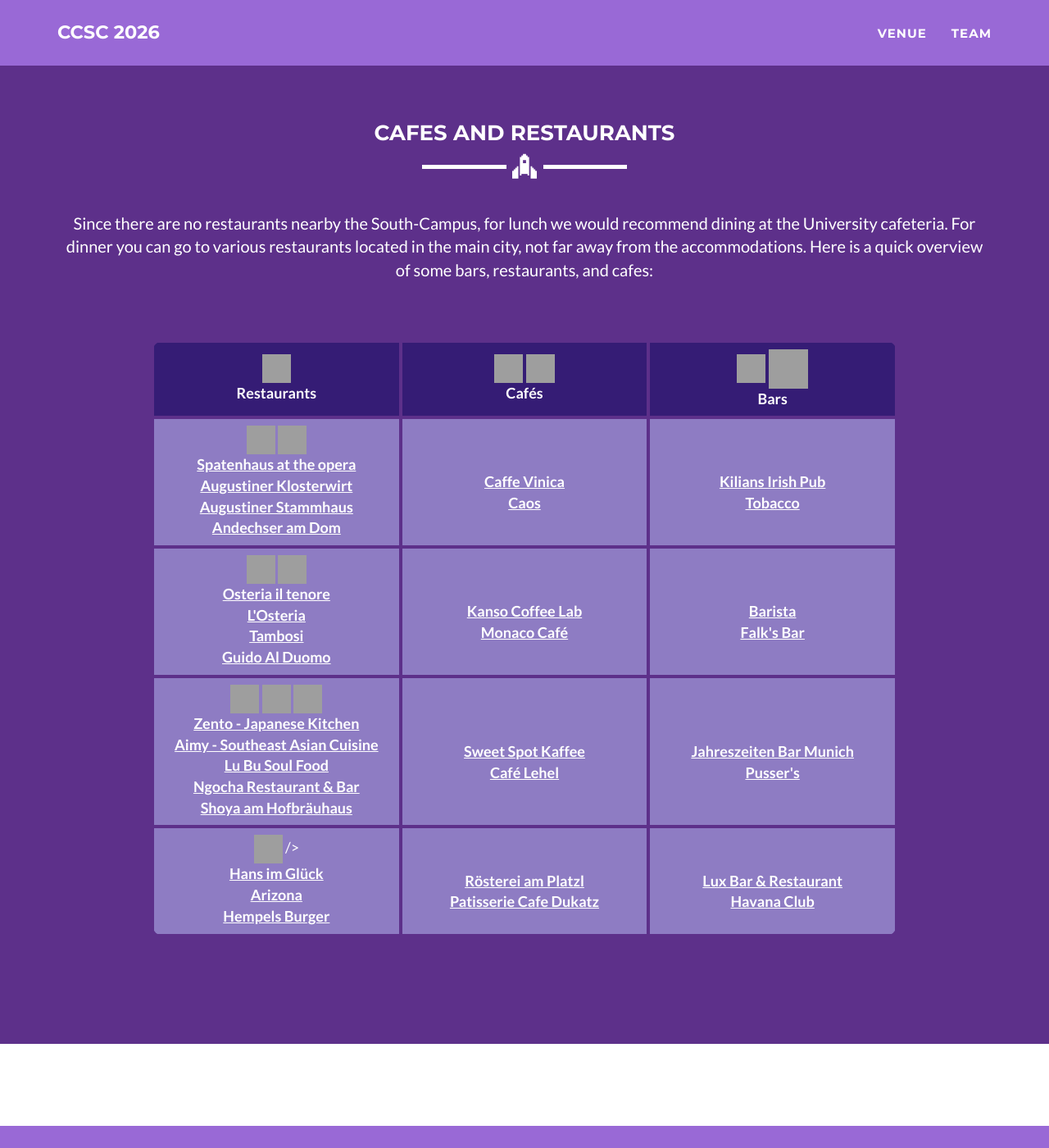
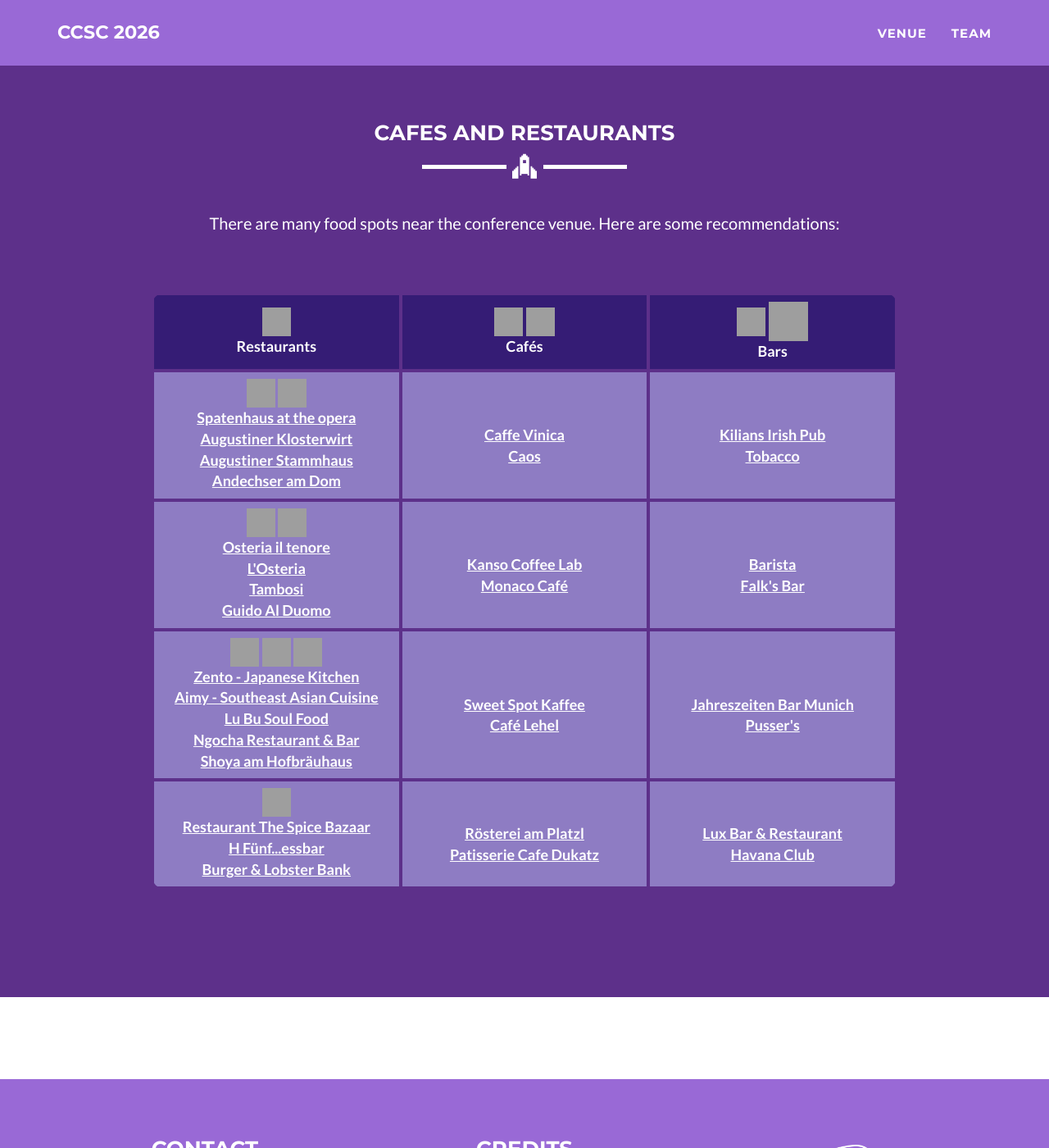
Before and after one commit to ccsc2026/ccsc2026.github.io, a Jekyll site: the page built from venue.html, in a window 1280 px wide and 1400 px high, scrolled down 2570 px, cut to the strip 0-1400 px from the top of the window. Shown: the whole strip at 82% size. Built offline with Jekyll 4.4.1, drawn with Linux system fonts in a browser that asks for light colours; grey boxes are pictures that could not be loaded.

Commit message:
Update venue.html

```diff
--- a/venue.html
+++ b/venue.html
@@ -93,8 +93,7 @@ layout: page
         <hr class="star-light">
         <br>
         <p>
-          Since there are no restaurants nearby the South-Campus, for lunch we would recommend dining at the University cafeteria. For dinner you can go to various restaurants located in the main city, not far away from the accommodations.
-          Here is a quick overview of some bars, restaurants, and cafes:
+          There are many food spots near the conference venue. Here are some recommendations:
         </p>
         <!DOCTYPE html>
 <html lang="en">
@@ -181,10 +180,10 @@ layout: page
 	  	<br> <a href="https://maps.app.goo.gl/Um5fMzSNhmcKU9dJ6" target="_blank" style="color:#ffffff;"><b>Pusser's</b></a> </td>
         </tr>
         <tr>
-          <td> <img width="35" height="35" src="https://img.icons8.com/fluency/48/international-food.png" alt="international-food"/> />
-		<br> <a href="https://maps.app.goo.gl/oFnC91czaVoXQjuw5" target="_blank" style="color:#ffffff;"><b>Hans im Glück</b></a>
-		<br> <a href="https://maps.app.goo.gl/banK9J1stQ3C4dNv8" target="_blank" style="color:#ffffff;"><b>Arizona</b></a>
-	  	<br> <a href="https://maps.app.goo.gl/nhXjAEygZFp1LW4ZA" target="_blank" style="color:#ffffff;"><b>Hempels Burger</b></a> </td>
+          <td> <img width="35" height="35" src="https://img.icons8.com/fluency/48/international-food.png" alt="international-food"/>
+		<br> <a href="https://maps.app.goo.gl/ixuZhAH9WCjo4QcF9" target="_blank" style="color:#ffffff;"><b>Restaurant The Spice Bazaar</b></a>
+		<br> <a href="https://maps.app.goo.gl/7EoPDPmXbdiv64ru9" target="_blank" style="color:#ffffff;"><b>H Fünf...essbar</b></a>
+	  	<br> <a href="https://maps.app.goo.gl/K4jek7EF4xqRbeUe7" target="_blank" style="color:#ffffff;"><b>Burger & Lobster Bank</b></a> </td>
            <td> <br> <a href="https://maps.app.goo.gl/HgbtTbwj3VCchNN89" target="_blank" style="color:#ffffff;"><b>Rösterei am Platzl</b></a>
 	  	<br> <a href="https://maps.app.goo.gl/8TiTncTp6NTfDZmC6" target="_blank" style="color:#ffffff;"><b>Patisserie Cafe Dukatz</b></a> </td>
           <td>	<br> <a href="https://maps.app.goo.gl/n81TVNUdExbQFLqg6" target="_blank" style="color:#ffffff;"><b>Lux Bar & Restaurant</b></a>
```
